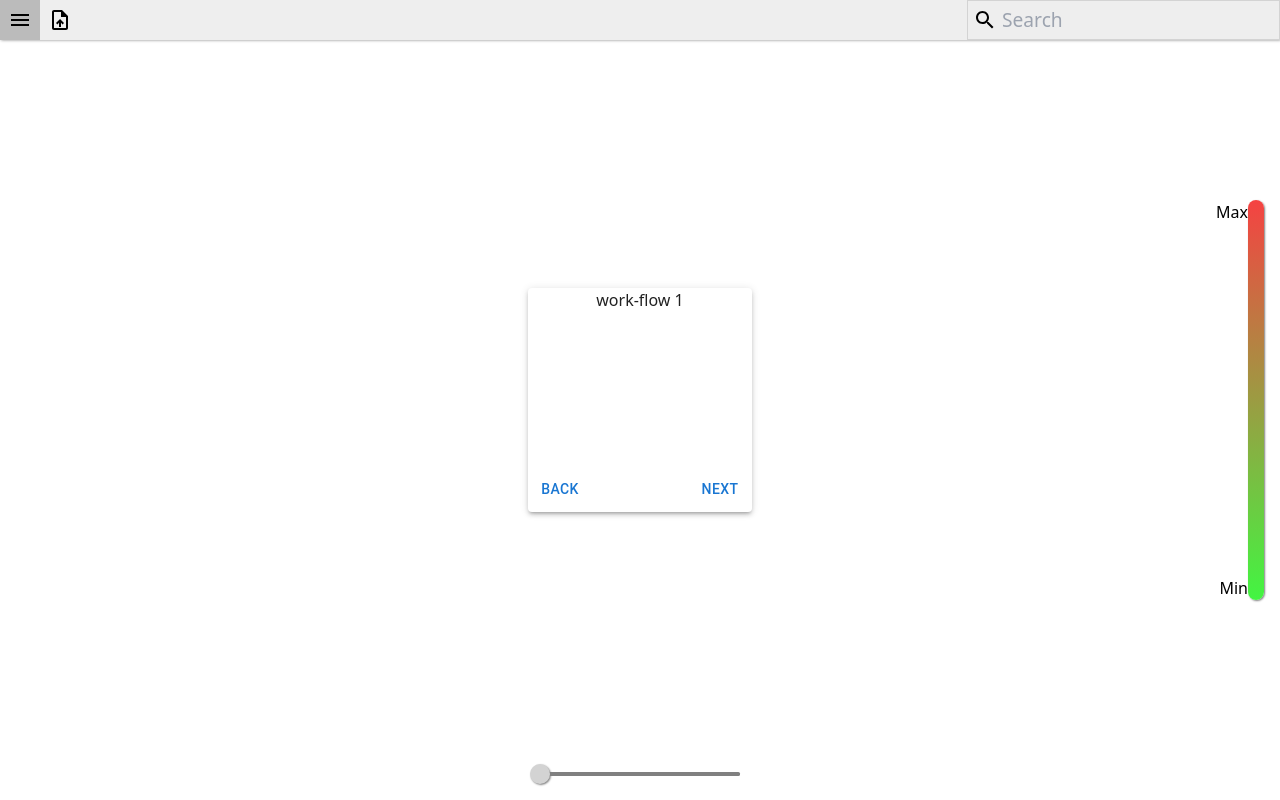
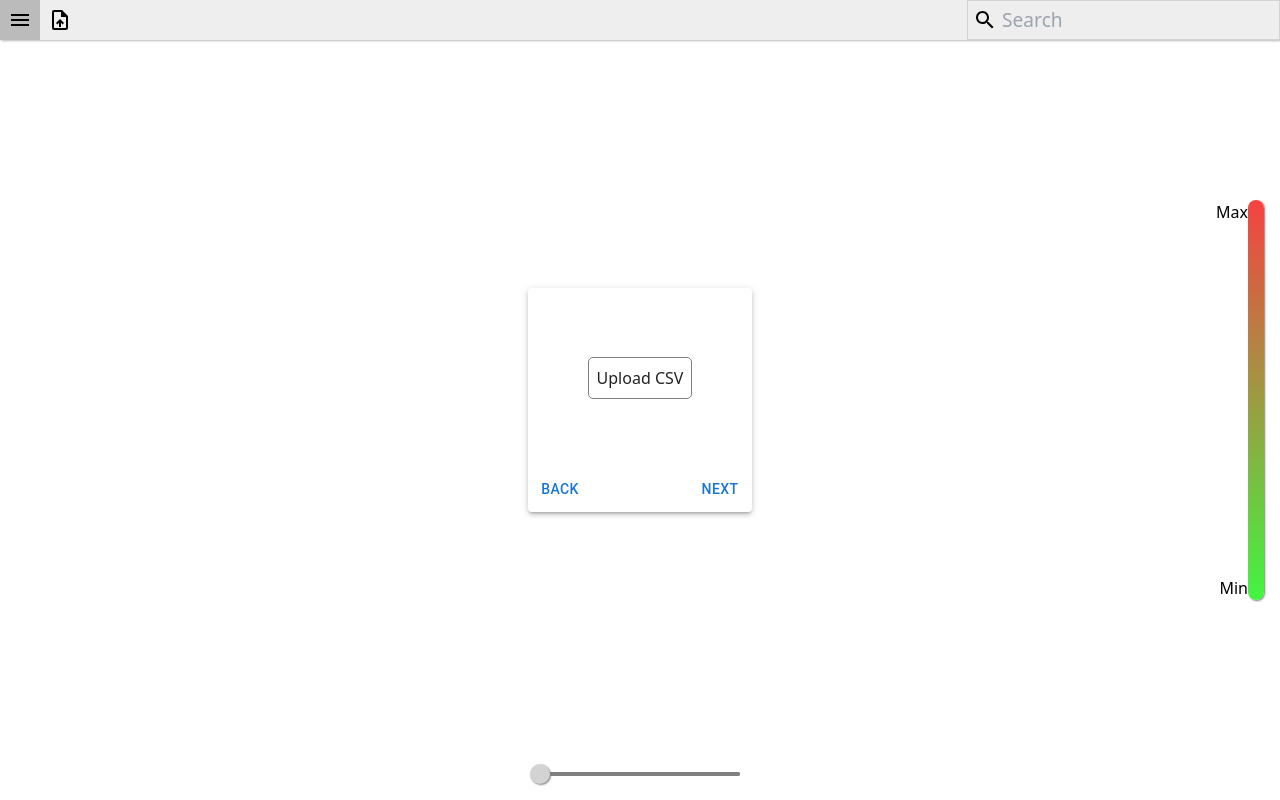
Before and after one commit to lgdelacruz92/koko, a React (Create React App) app: page / in a window 1280 px wide. Both pictures are taken after a click on the button 60 px from the left and 20 px from the top of the page. Built offline with nearby package versions, Linux system fonts and the light colour scheme; no server answers.

Commit message:
Added upload csv button

```diff
--- a/src/App.jsx
+++ b/src/App.jsx
@@ -9,6 +9,7 @@ function App() {
     const [showSidePanel, setShowSidePanel] = useState(false);
     const [features, setFeatures] = useState([]);
     const [mapId, setMapId] = useState('');
+    const [showUploadFile, setShowUploadFile] = useState(false);
 
     const hamburgerClick = () => {
         setShowSidePanel(!showSidePanel);
@@ -28,11 +29,18 @@ function App() {
         setMapId(`${id}`);
     }
 
+    const handleUploadClick = () => {
+        setShowUploadFile(!showUploadFile);
+    }
+
     return (
         <div className="App">
             <SidePanel show={showSidePanel} data={{ features }} clickAction={id => handleClickAction(id) }/>
             <div className="main-panel">
-                <Nav hamburgerClick={hamburgerClick} searchAction={searchAction}/>
+                <Nav hamburgerClick={hamburgerClick}
+                    searchAction={searchAction}
+                    uploadClick={handleUploadClick}
+                />
                 <Map id={mapId}/>
                 <div className="state-info-popup">
                     <div id="state">CA</div>
@@ -40,9 +48,16 @@ function App() {
                     <div id="value">Value</div>
                 </div>
             </div>
-            <div id="upload-file">
-                <UploadFile />
-            </div>
+            {
+                showUploadFile ? <div id="upload-file">
+                    <UploadFile />
+                </div>
+
+                :
+
+                ''
+            }
+
         </div>
     );
 }
--- a/src/upload-file/index.jsx
+++ b/src/upload-file/index.jsx
@@ -5,9 +5,19 @@ import { useState } from 'react';
 
 export default function UploadFile() {
     const [workflowIndex, setWorkflowIndex] = useState(0);
+    const [fileUploaded, setFileUploaded] = useState('');
+
     const workflowPicker = index => {
         if (index === 0) {
-            return <div>work-flow 1</div>;
+            return <div className="upload-file-workflow">
+                <label className="csv-upload">
+                    Upload CSV
+                    <input type="file" accept="text/csv" onChange={e => {
+                        setFileUploaded(e.target.files[0].name);
+                    }}></input>
+                </label>
+                <div className="file-uploaded">{fileUploaded}</div>
+            </div>;
         } else if (index === 1) {
             return <div>work-flow 2</div>;
         } else if (index === 2) {
--- a/src/upload-file/upload-file.css
+++ b/src/upload-file/upload-file.css
@@ -32,3 +32,27 @@
     display: inline-block;
     width: 100%;
 }
+
+.workflow .csv-upload {
+    border: 1px solid grey;
+    padding: .5rem;
+    border-radius: 5px;
+}
+
+
+.workflow .csv-upload:hover {
+    box-shadow: 1px 2px 3px grey;
+}
+
+input[type="file"] {
+    display: none;
+}
+
+.upload-file-workflow {
+    height: 100%;
+    width: 100%;
+    display: flex;
+    justify-content: center;
+    align-items: center;
+    flex-direction: column;
+}
```
